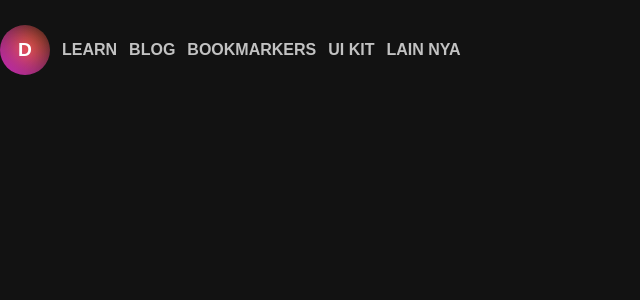
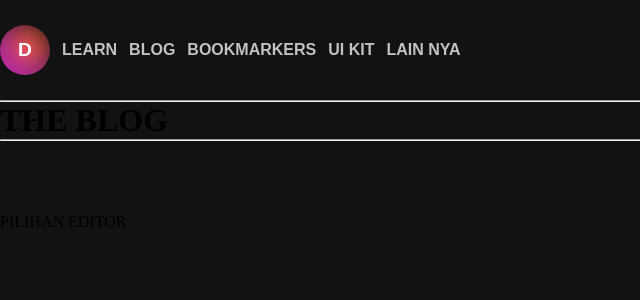
Before and after one commit to DaviSouzaS/Angular-Blog-DIO, an Angular app: page / in a window 1280 px wide. Shown: the top 300 px of the page, without its empty margins (0-640 px from the left). Built offline with nearby package versions, Linux system fonts and the light colour scheme.

Commit message:
feat: create main page structure

```diff
--- a/src/app/app.component.html
+++ b/src/app/app.component.html
@@ -1,2 +1,26 @@
 <app-header></app-header>
+
+<app-title></app-title>
+
+<main>
+    <app-principal-news-card></app-principal-news-card>
+
+    <div>
+        <app-horizontal-news-card></app-horizontal-news-card>
+        <app-horizontal-news-card></app-horizontal-news-card>
+        <app-horizontal-news-card></app-horizontal-news-card>
+    </div>
+</main>
+
+<div>
+    <p>PILIHAN EDITOR</p>
+
+    <div>
+        <app-vertical-news-card></app-vertical-news-card>
+        <app-vertical-news-card></app-vertical-news-card>
+        <app-vertical-news-card></app-vertical-news-card>
+        <app-vertical-news-card></app-vertical-news-card>
+    </div>
+</div>
+
 <router-outlet></router-outlet>
```
